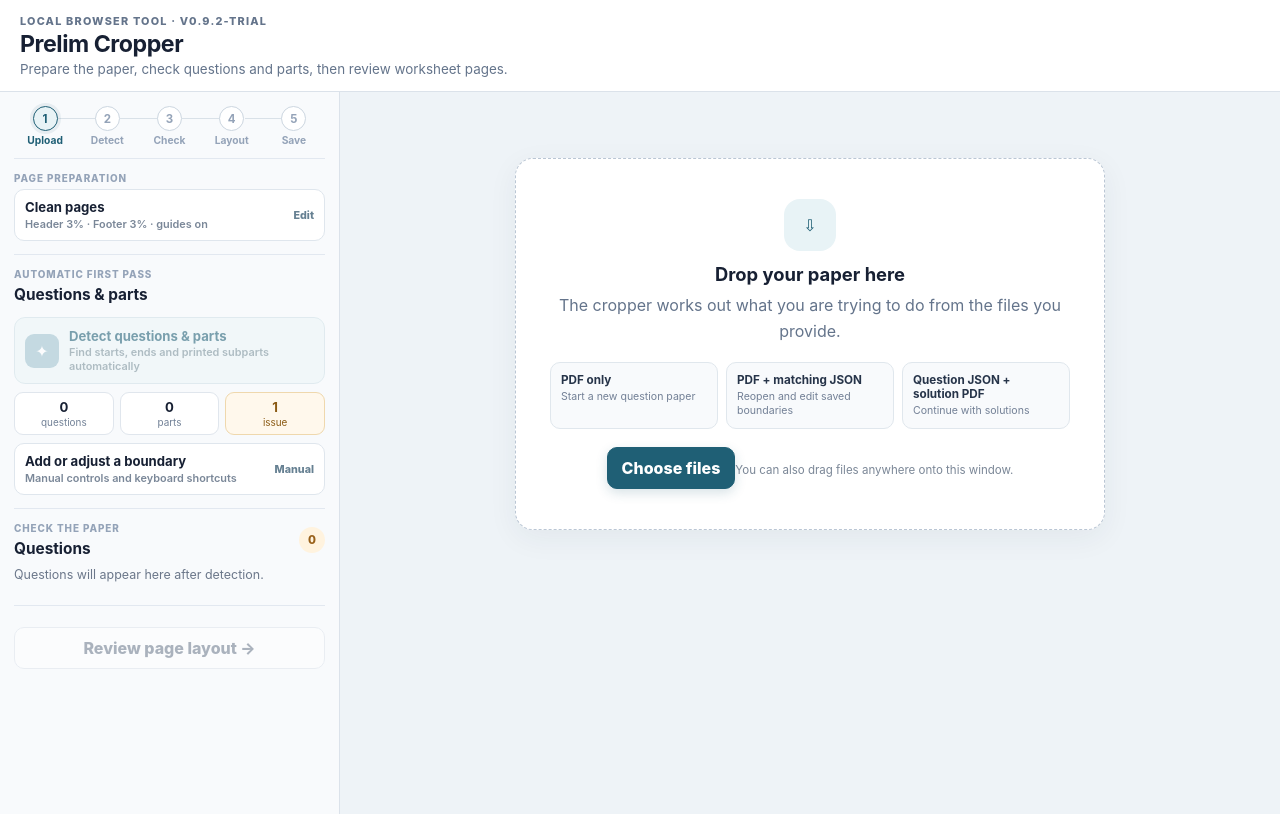
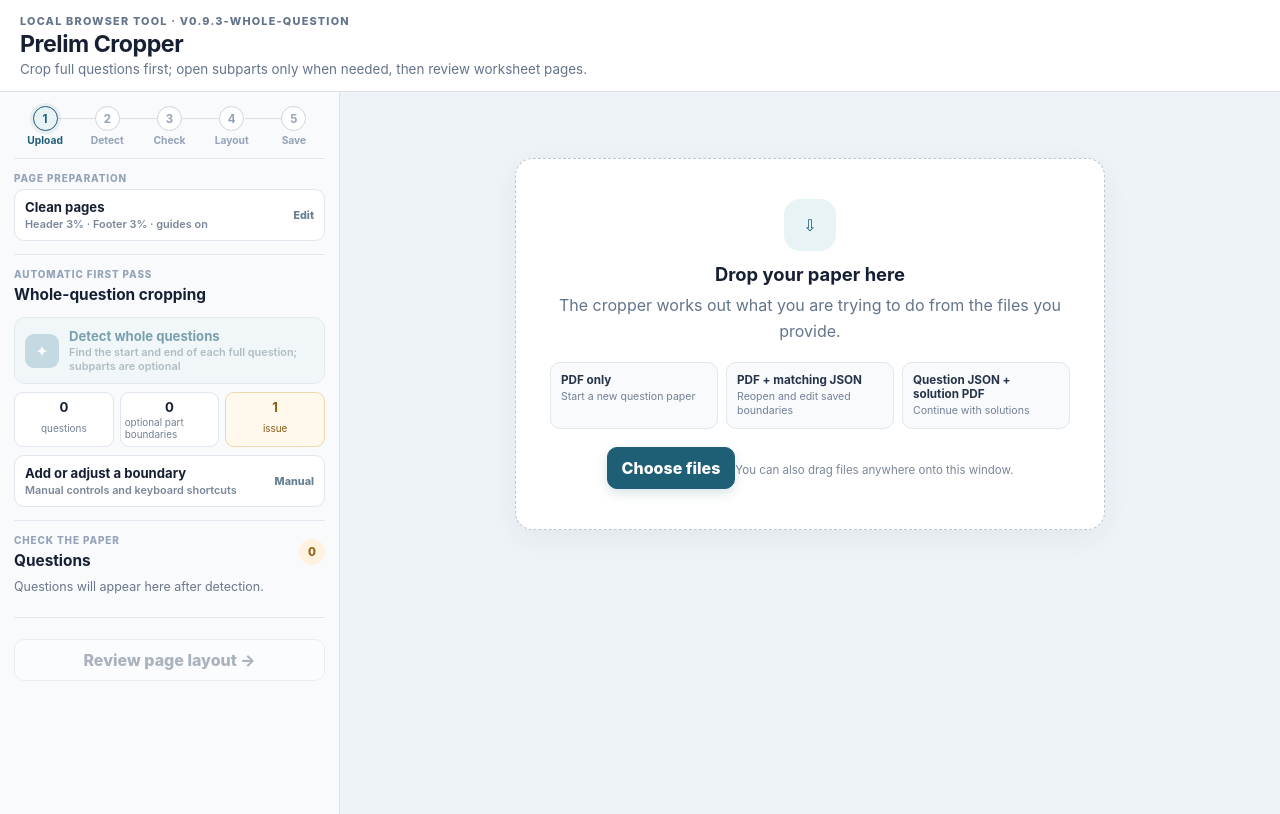
Before and after one commit to ejcphysicstutors/pdfcropper, a React (Vite) app: page / in a window 1280 px wide. Built offline with nearby package versions, Linux system fonts and the light colour scheme.

Commit message:
Add files via upload

```diff
--- a/src/main.jsx
+++ b/src/main.jsx
@@ -13,7 +13,7 @@ const END = 'question-end';
 const PART = 'part';
 const PAGE_CONTENT_WIDTH = 706;
 const PAGE_CONTENT_HEIGHT = 1035;
-const APP_VERSION = '0.9.2-trial';
+const APP_VERSION = '0.9.3-whole-question';
 
 const LOCAL_DRAFT_DB = 'prelim-cropper-local-v1';
 const LOCAL_DRAFT_STORE = 'drafts';
@@ -322,6 +322,8 @@ function App() {
   const [segmentPartFlags, setSegmentPartFlags] = useState({});
   const [lastSuggestionIds, setLastSuggestionIds] = useState([]);
   const [viewMode, setViewMode] = useState('segment');
+  // Whole-question crops are the default; subpart boundaries remain available on demand.
+  const [detailedQuestionIds, setDetailedQuestionIds] = useState([]);
   const [outputBreaks, setOutputBreaks] = useState({});
   const [exclusions, setExclusions] = useState({});
   const [trimOverrides, setTrimOverrides] = useState({});
@@ -1033,6 +1035,7 @@ function App() {
   }
 
   function addLine(page, y, kind = lineMode) {
+    if (kind === PART && !detailedQuestionIds.includes(selectedQuestionId)) return;
     const newLine = { id: makeId(kind), page, y: safeY(y), kind, label: '', manualLabel: false, source: 'manual' };
     setLines((current) => [...current, newLine].sort(comparePos));
     setSegmentationApproved(false); setSegmentationApprovedAt(null); setApprovalIssues([]);
@@ -1285,8 +1288,20 @@ function App() {
     });
   }
 
+  // Keep detected PART lines in memory, but do not use them in whole-question mode.
+  // This preserves existing edits while avoiding compulsory part-by-part review.
+  const activeLines = useMemo(() => {
+    const starts = lines.filter((line) => line.kind === START).sort(comparePos);
+    return lines.filter((line) => {
+      if (line.kind !== PART) return true;
+      const owner = starts.find((start, index) =>
+        comparePos(line, start) > 0 && (!starts[index + 1] || comparePos(line, starts[index + 1]) < 0));
+      return Boolean(owner && detailedQuestionIds.includes(owner.id));
+    });
+  }, [lines, detailedQuestionIds]);
+
   const regions = useMemo(() => {
-    const ordered = [...lines].sort(comparePos);
+    const ordered = [...activeLines].sort(comparePos);
     const starts = ordered.filter((line) => line.kind === START);
 
     function rowsInside(start, end) {
@@ -1474,7 +1489,7 @@ function App() {
       });
       return { id: start.id, start, end: finalEnd, endExplicit: Boolean(end), label: fallbackLabel, parts, segments };
     });
-  }, [lines, footerPct, pages, segmentLabelOverrides, segmentPartFlags, workflowKind, questionPayload]);
+  }, [activeLines, footerPct, pages, segmentLabelOverrides, segmentPartFlags, workflowKind, questionPayload]);
 
   useEffect(() => {
     if (!regions.length) { setSelectedQuestionId(null); return; }
@@ -1544,7 +1559,7 @@ function App() {
         approvedAt: approvalOverride?.approvedAt ?? segmentationApprovedAt,
         structuralIssueCount: validateSegmentation().length,
       },
-      lines: [...lines].sort(comparePos).map((line) => ({
+      lines: [...activeLines].sort(comparePos).map((line) => ({
         page: line.page,
         yFractionFromTop: round4(line.y),
         type: line.kind,
@@ -1715,7 +1730,7 @@ function App() {
 
   const selectedRegion = regions.find((region) => region.id === selectedQuestionId) || null;
   const selectedRegionIndex = regions.findIndex((region) => region.id === selectedQuestionId);
-  const selectedLine = lines.find((line) => line.id === selectedLineId) || null;
+  const selectedLine = activeLines.find((line) => line.id === selectedLineId) || null;
   const selectedLineOwner = selectedLine ? regions.find((region) =>
     region.start.id === selectedLine.id || region.end.id === selectedLine.id || within(selectedLine, region.start, region.end)
   ) : null;
@@ -1746,7 +1761,7 @@ function App() {
 
   function validateSegmentation() {
     const issues = [];
-    const ordered = [...lines].sort(comparePos);
+    const ordered = [...activeLines].sort(comparePos);
     const starts = ordered.filter((line) => line.kind === START);
     const ends = ordered.filter((line) => line.kind === END);
     const parts = ordered.filter((line) => line.kind === PART);
@@ -1805,7 +1820,7 @@ function App() {
       if (workflowKind === 'solutions') {
         const expectedSegments = authoritativeQuestionSegments(questionPayload?.questions?.[regionIndex]);
         const actualSegments = region.segments.filter((segment) => segment.isPart !== false);
-        if (expectedSegments.length && actualSegments.length !== expectedSegments.length) {
+        if (detailedQuestionIds.includes(region.id) && expectedSegments.length && actualSegments.length !== expectedSegments.length) {
           const expectedLabels = expectedSegments.map((segment, segmentIndex) => {
             const label = String(segment.label || '').trim();
             return label || `${region.label} part ${segmentIndex + 1}`;
@@ -1933,8 +1948,8 @@ function App() {
   const counts = useMemo(() => ({
     start: lines.filter((l) => l.kind === START).length,
     end: lines.filter((l) => l.kind === END).length,
-    part: lines.filter((l) => l.kind === PART).length,
-  }), [lines]);
+    part: activeLines.filter((l) => l.kind === PART).length,
+  }), [lines, activeLines]);
   const explicitEndCount = regions.filter((region) => region.endExplicit).length;
 
   function handleFileDrop(event) {
@@ -1979,7 +1994,7 @@ function App() {
         <div className="topbar-copy">
           <p className="eyebrow">Local browser tool · v{APP_VERSION}</p>
           <h1>{workflowKind === 'solutions' ? 'Prelim Solution Cropper' : 'Prelim Cropper'}</h1>
-          <p className="subtitle">{workflowKind === 'solutions' ? `Match the solution file to the ${questionPayload?.questions?.length || 0} approved question parents, then review the solution crops.` : 'Prepare the paper, check questions and parts, then review worksheet pages.'}</p>
+          <p className="subtitle">{workflowKind === 'solutions' ? `Match the solution file to the ${questionPayload?.questions?.length || 0} approved question parents, then review the solution crops.` : 'Crop full questions first; open subparts only when needed, then review worksheet pages.'}</p>
           {file && <div className="context-strip"><strong>{workflowKind === 'solutions' ? 'Solutions' : 'Question paper'}</strong><span>{file.name}</span>{workflowKind === 'solutions' && questionPayload?.sourceFile && <span className="context-authority">Matched to {questionPayload.sourceFile}</span>}</div>}
         </div>
         {file && <div className="topbar-work-state"><span className="local-save-state">{lastLocalSaveAt ? `Saved locally ${new Date(lastLocalSaveAt).toLocaleTimeString([], { hour: '2-digit', minute: '2-digit' })}` : 'Autosave pending'}</span><span className={`json-save-state ${jsonState || ''}`}>{jsonState === 'changed' ? '● Changes since last JSON' : jsonState === 'up-to-date' ? '✓ JSON up to date' : '○ JSON not yet downloaded'}</span></div>}
@@ -2022,14 +2037,14 @@ function App() {
 
               <section className="compact-section">
                 <div className="section-kicker">Automatic first pass</div>
-                <h2>{workflowKind === 'solutions' ? 'Solution blocks' : 'Questions & parts'}</h2>
+                <h2>Whole-question cropping</h2>
                 <button className="detect-card" onClick={suggestRegions} disabled={!pages.length || loading}>
                   <span className="detect-icon">✦</span>
-                  <span><strong>{workflowKind === 'solutions' ? 'Detect solution blocks' : 'Detect questions & parts'}</strong><small>{workflowKind === 'solutions' ? 'Read compact scheme labels (e.g. 1ai, 1aii, 1b) and match them to the question JSON' : 'Find starts, ends and printed subparts automatically'}</small></span>
+                  <span><strong>Detect whole questions</strong><small>Find the start and end of each full question; subparts are optional</small></span>
                 </button>
                 <div className="summary-metrics">
                   <div><strong>{regions.length}</strong><span>questions</span></div>
-                  <div><strong>{counts.part}</strong><span>parts</span></div>
+                  <div><strong>{counts.part}</strong><span>optional part boundaries</span></div>
                   <div className={`review-metric ${liveApprovalIssues.length ? 'has-issues' : 'clear'}`}><strong>{liveApprovalIssues.length}</strong><span>{liveApprovalIssues.length === 1 ? 'issue' : 'issues'}</span></div>
                 </div>
                 <details className="compact-details manual-details">
@@ -2041,7 +2056,7 @@ function App() {
                     <div className="line-mode-picker" role="group" aria-label="Line type">
                       <button className={`line-mode start-mode ${(heldLineMode || lineMode) === START ? 'active' : ''}`} onClick={() => setLineMode(START)}><span className="mode-swatch start-swatch" />Question start <kbd>S</kbd></button>
                       <button className={`line-mode end-mode ${(heldLineMode || lineMode) === END ? 'active' : ''}`} onClick={() => setLineMode(END)}><span className="mode-swatch end-swatch" />Question end <kbd>E</kbd></button>
-                      <button className={`line-mode part-mode ${(heldLineMode || lineMode) === PART ? 'active' : ''}`} onClick={() => setLineMode(PART)}><span className="mode-swatch part-swatch" />Part <kbd>P</kbd></button>
+                      {selectedRegion && detailedQuestionIds.includes(selectedRegion.id) && <button className={`line-mode part-mode ${(heldLineMode || lineMode) === PART ? 'active' : ''}`} onClick={() => setLineMode(PART)}><span className="mode-swatch part-swatch" />Part <kbd>P</kbd></button>}
                     </div>
                     <p className="small">Click a line, then use <strong>↑ / ↓</strong> for fine adjustment. Hold <strong>Shift</strong> for a larger nudge. Drag to move; double-click or press <strong>Delete</strong> / <strong>Backspace</strong> to remove.</p>
                     <div className="button-stack compact-buttons">
@@ -2073,6 +2088,20 @@ function App() {
                   })}
                 </div>
                 {selectedRegion && (
+                  <div className="whole-question-choice">
+                    <strong>{detailedQuestionIds.includes(selectedRegion.id) ? 'Subpart cropping enabled' : 'Full question crop'}</strong>
+                    <p className="small">{detailedQuestionIds.includes(selectedRegion.id) ? 'Blue part boundaries are editable for this question only.' : 'Only the start and end of this question need checking. Header/footer cleanup, exclusions and page review still work as usual.'}</p>
+                    <button type="button" className="ghost full" onClick={() => {
+                      const wasDetailed = detailedQuestionIds.includes(selectedRegion.id);
+                      setDetailedQuestionIds((current) => wasDetailed ? current.filter((id) => id !== selectedRegion.id) : [...current, selectedRegion.id]);
+                      setSelectedSegmentId(null);
+                      setLineMode(START);
+                      setSegmentationApproved(false);
+                      setSegmentationApprovedAt(null);
+                    }}>{detailedQuestionIds.includes(selectedRegion.id) ? 'Use whole question only' : '+ Crop subparts of this question'}</button>
+                  </div>
+                )}
+                {selectedRegion && detailedQuestionIds.includes(selectedRegion.id) && (
                   <div className="label-editor">
                     <label>Question label<input value={selectedRegion.start.label || selectedRegion.label} disabled={workflowKind === 'solutions'} onChange={(e) => updateLineLabel(selectedRegion.start.id, e.target.value)} /></label>
                     <div className="segment-label-list">
@@ -2101,8 +2130,8 @@ function App() {
               </section>
 
               <section className="compact-section review-cta-section">
-                {!!regions.length && !segmentationApproved && <button className="primary full" onClick={approveSegmentation}>{workflowKind === 'solutions' ? '✓ Approve solution matches' : '✓ Approve questions & parts'}</button>}
-                {!!regions.length && segmentationApproved && <button className="approval-confirmed full" type="button" disabled>{workflowKind === 'solutions' ? '✓ Solution matches approved' : '✓ Questions & parts approved'}</button>}
+                {!!regions.length && !segmentationApproved && <button className="primary full" onClick={approveSegmentation}>{workflowKind === 'solutions' ? '✓ Approve solution matches' : '✓ Approve whole questions'}</button>}
+                {!!regions.length && segmentationApproved && <button className="approval-confirmed full" type="button" disabled>{workflowKind === 'solutions' ? '✓ Solution matches approved' : '✓ Whole questions approved'}</button>}
                 {!!regions.length && liveApprovalIssues.length > 0 && (
                   <details className="approval-issues compact-approval-issues">
                     <summary>{liveApprovalIssues.length} issue{liveApprovalIssues.length === 1 ? '' : 's'} to fix before approval</summary>
@@ -2153,7 +2182,7 @@ function App() {
               <div className="rolling-paper">
                 {pages.map((pageData) => (
                   <PdfPage key={pageData.pageNumber} pageData={pageData} headerPct={headerPct} footerPct={footerPct}
-                    lines={lines.filter((line) => line.page === pageData.pageNumber)} lineMode={heldLineMode || lineMode} onAddLine={addLine}
+                    lines={activeLines.filter((line) => line.page === pageData.pageNumber)} lineMode={heldLineMode || lineMode} onAddLine={addLine}
                     onMoveLine={moveLine} onRemoveLine={removeLine} showGuides={showGuides} regions={regions} selectedLineId={selectedLineId} onSelectLine={setSelectedLineId}
                     selectedQuestionId={selectedQuestionId} selectedSegmentId={selectedSegmentId} onSelectSegment={selectSegmentForEditing} />
                 ))}
--- a/src/styles.css
+++ b/src/styles.css
@@ -623,3 +623,8 @@ h2 { margin: 0 0 13px; font-size: .96rem; } h3 { margin: 0; font-size: .95rem; }
 .exclusion-resize-handle.bottom { bottom: -10px; }
 .exclusion-resize-handle:hover, .exclusion-resize-handle:focus-visible { background: #dbeafe; outline: 2px solid #60a5fa; }
 .exclusion-boundary-warning { margin: 0 0 10px; padding: 10px 12px; border: 1px solid #e8b85d; border-radius: 10px; background: #fff8e8; color: #765116; font-size: .82rem; line-height: 1.45; }
+
+/* Optional per-question subpart controls in the streamlined workflow. */
+.whole-question-choice { margin: 12px 0; padding: 12px; border: 1px solid #c7d8f5; background: #f3f7ff; border-radius: 12px; }
+.whole-question-choice strong { display: block; margin-bottom: 5px; }
+.whole-question-choice .small { margin: 3px 0 10px; }
```
